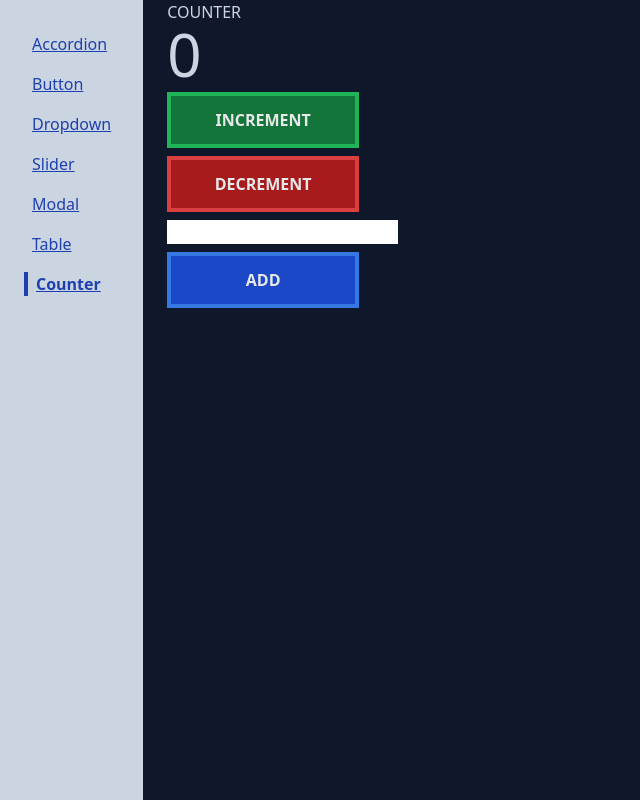
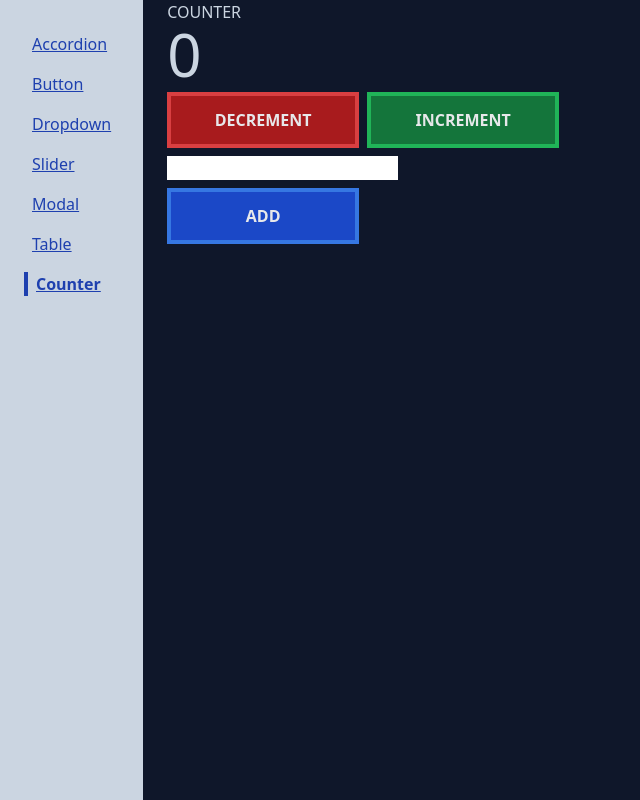
Before and after one commit to SmackSmash/grider-comps, a React (Vite) app: page /counter in a window 1280 px wide. Shown: the whole page, without its empty margins (0-640 px from the left). Built offline with nearby package versions, Linux system fonts and the light colour scheme.

Commit message:
A little styling

```diff
--- a/src/pages/CounterPage/CounterPage.jsx
+++ b/src/pages/CounterPage/CounterPage.jsx
@@ -22,12 +22,14 @@ const CounterPage = () => {
     <div>
       <h1 className='text-slate-300 flex'>COUNTER</h1>
       <h2 className='text-slate-300 text-6xl'>{count}</h2>
-      <Button success onClick={handleIncrement}>
-        Increment
-      </Button>
-      <Button danger onClick={handleDecrement}>
-        Decrement
-      </Button>
+      <div className='flex row gap-2'>
+        <Button danger onClick={handleDecrement}>
+          Decrement
+        </Button>
+        <Button success onClick={handleIncrement}>
+          Increment
+        </Button>
+      </div>
       <form onSubmit={handleSubmit}>
         <input type='number' value={addition} onChange={handleChange} />
         <Button type='submit' primary>
```
